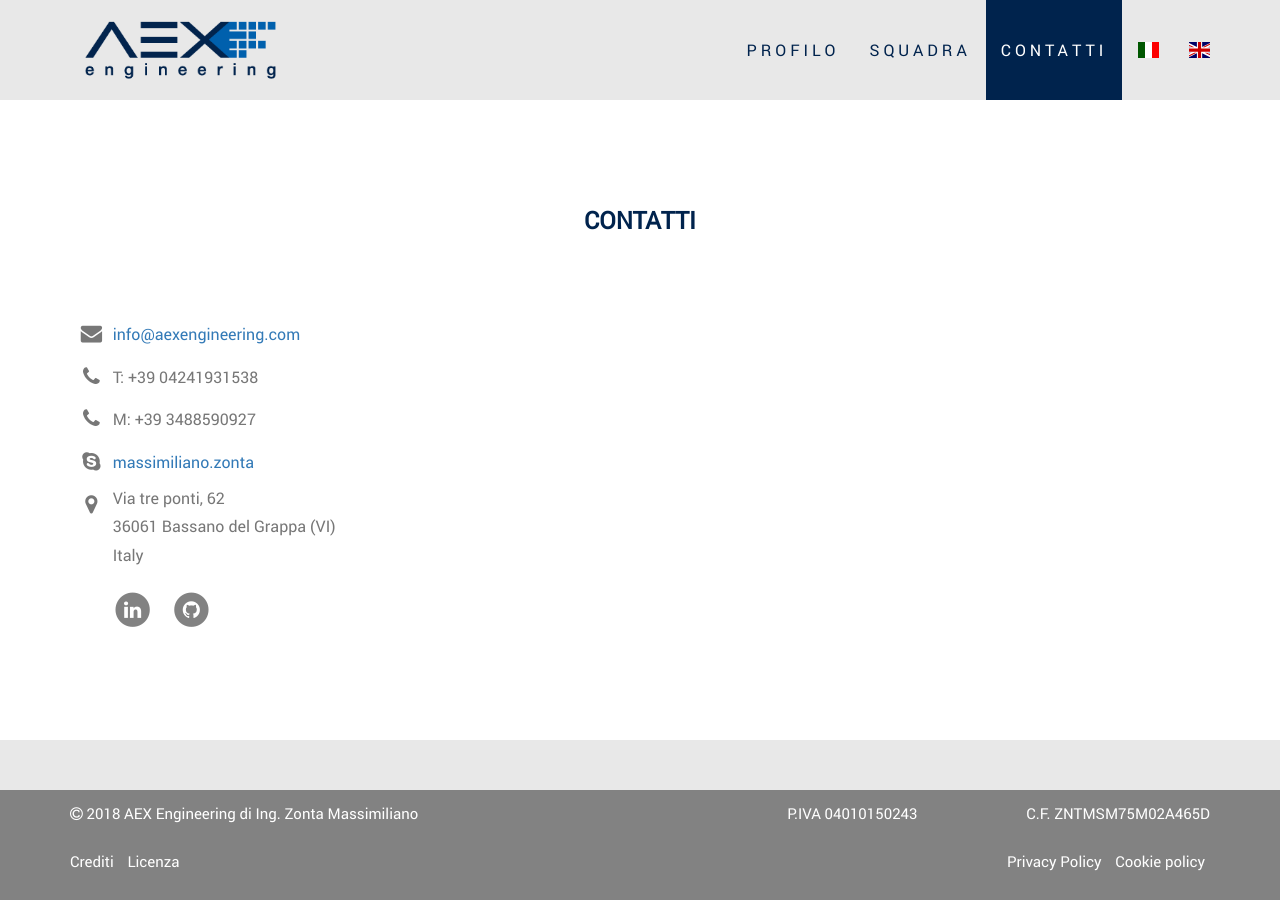
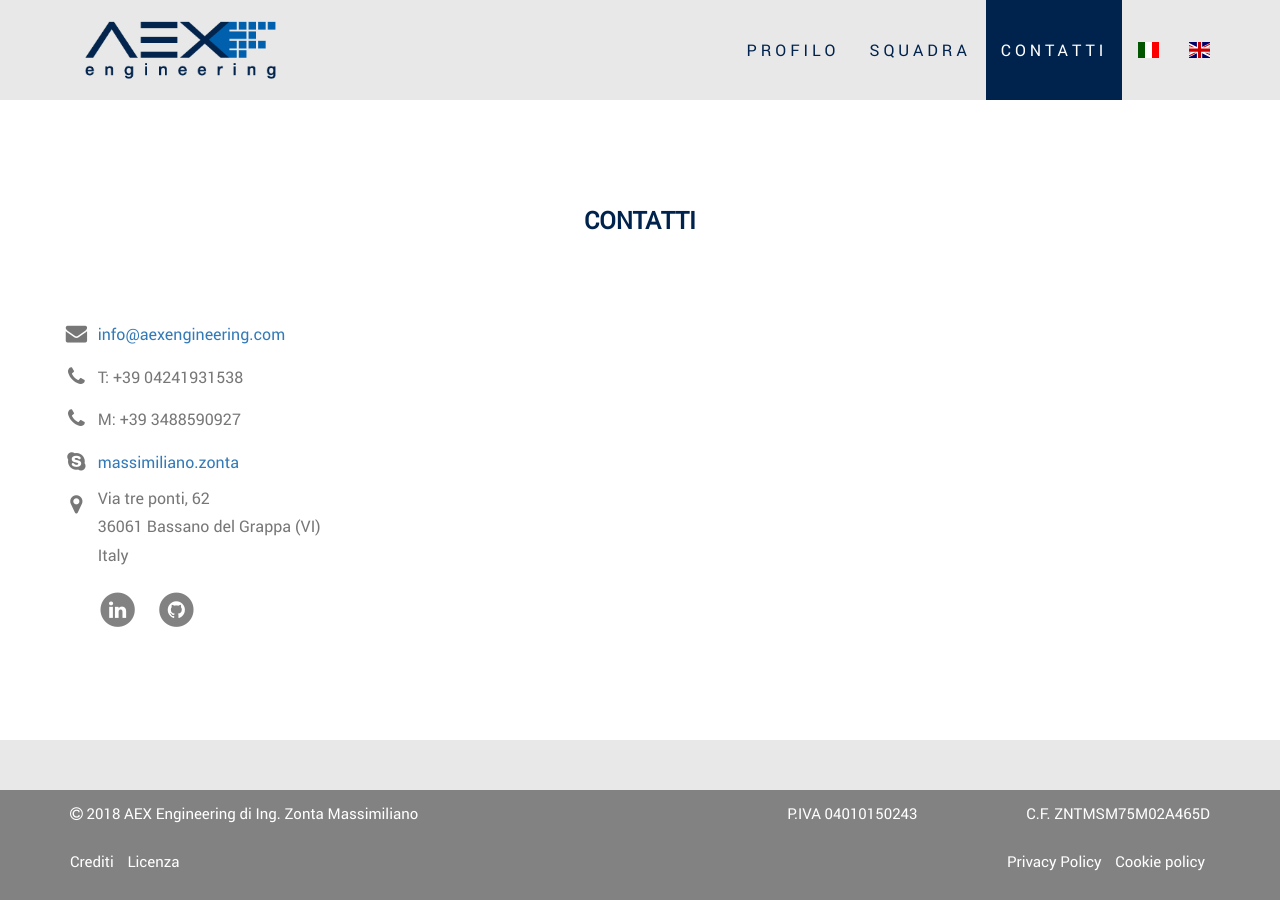
Before and after one commit to aexengineering/aexengineering.github.io, a Jekyll site: the page built from site_it/index.html, in a window 1280 px wide and 900 px high, scrolled down 3884 px. Built offline with Jekyll 4.4.1, drawn with Linux system fonts in a browser that asks for light colours.

Commit message:
update contact

```diff
--- a/_includes/it/contact.html
+++ b/_includes/it/contact.html
@@ -5,9 +5,7 @@
     <div class="container">
     <div class="row">
       <div class="v-space" style="height: 50px"></div>
-      <div class="col-sm-5">
         {% include {{ site.baseurl }}/it/contact-info-social.html %}
-      </div>
     </div>
   </div>
 </div>
```
